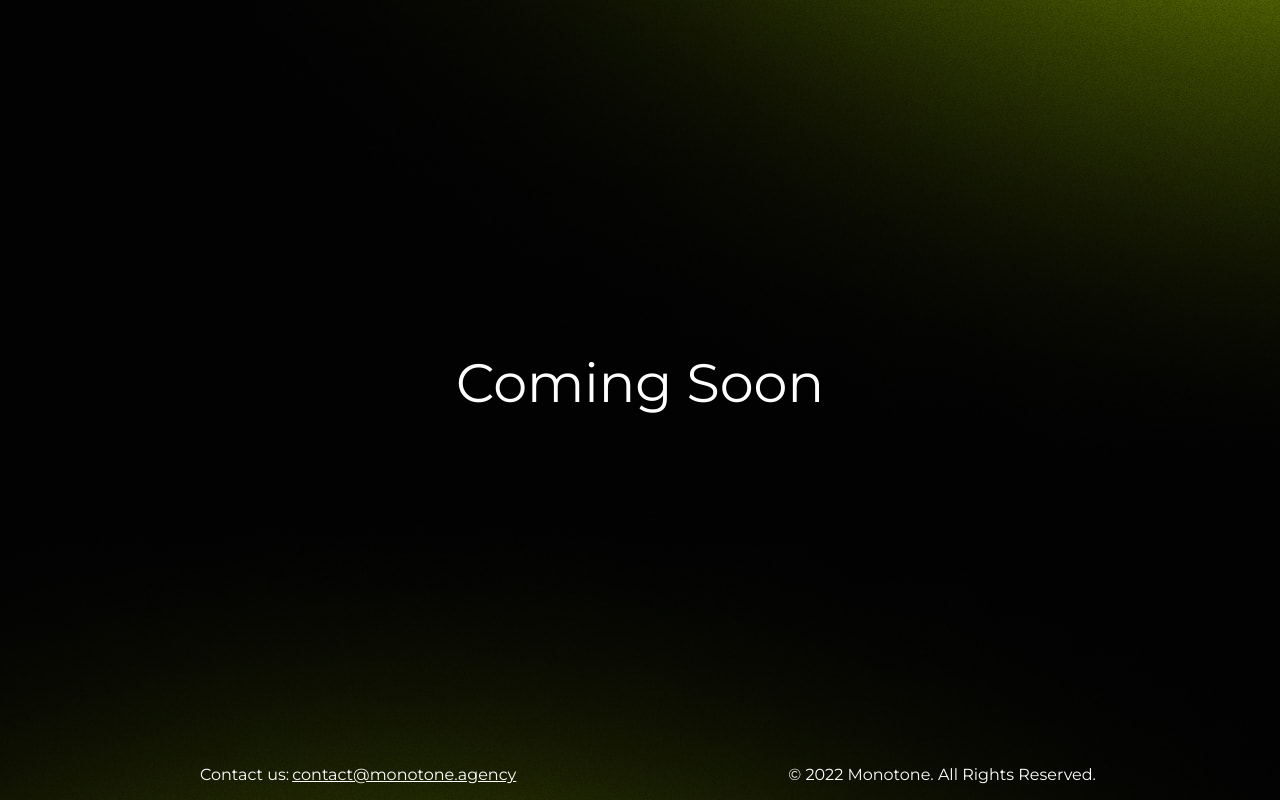
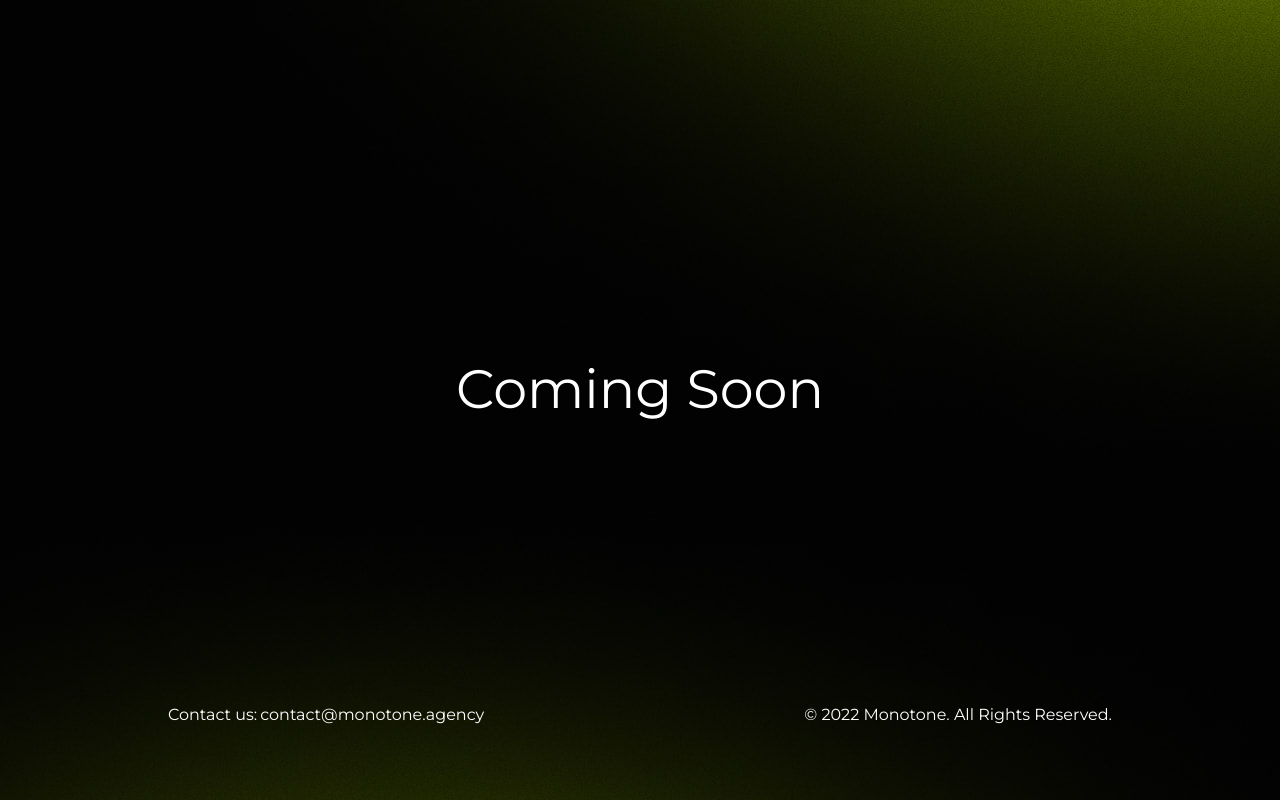
Before and after one commit to saadjamshaid/monotone-website, a Gatsby site: page / in a window 1280 px wide. Built offline with nearby package versions, Linux system fonts and the light colour scheme; Gatsby itself is replaced by a stand-in of ours.

Commit message:
flexbox updates

```diff
--- a/src/css/app.css
+++ b/src/css/app.css
@@ -3,55 +3,45 @@
 body {
   font-family: 'Montserrat', sans-serif;
   background-image: url(../images/background.jpg);
-  padding-right: 15%;
-  padding-left: 15%;
+}
+* {
+  box-sizing: border-box;
 }
 .h1 {
   font-size: clamp(24px,10vw,54px);
-  line-height: 100%;
   text-align: center;
-  font-weight: 400;
+  font-weight: lighter;
   padding-top: 40vh;
-  margin-left: 10px;
-  margin-right: 10px;
   text-align: center;
   color: white;
 }
-.whiteSpace {
+.footer {
+  color: white;
+  display: flex;
+  flex-wrap: wrap;
   white-space: nowrap;
-  position:absolute;
-  bottom:0;
-  width:70%;
 }
-.handling {
+.divider {
+  flex-grow: 1;
   display: inline-block;
-  width: 50%;
+  text-align: center;
+  padding-top: 18vw;
 }
-.propLeft {
+.contactUs {
   display: inline-block;
-  color: white;
 }
 .email{
   display: inline-block;
+  padding-left: 3px;
   color: white;
-  padding-left: 3px;
+  text-decoration: none;
 }
 .email:hover{
   text-decoration: underline;
   cursor: pointer;
 }
-.propRight {
-  display: inline-block;
-  width: 50%;
-  text-align: end;
-  color: white;
+@media (max-width: 800px) {
+  .divider {
+    flex: 100%;
+  }
 }
-@media screen and (max-width: 800px) {
- .propRight {
-   display: none;
- }
- .handling {
-   width: 100%;
-   text-align: center;
- }
-}
--- a/src/pages/index.js
+++ b/src/pages/index.js
@@ -10,12 +10,12 @@ const IndexPage = () => {
     <main>
       <title>Creative Digital Agency in the making</title>
       <h1 className="h1">Coming Soon</h1>
-      <div className="whiteSpace">
-        <div className="handling">
-          <p className="propLeft">Contact us:</p>
+      <div className="footer">
+        <div className="divider">
+          <p className="contactUs">Contact us:</p>
           <a className="email" href="mailto:contact@montone.agency">contact@monotone.agency</a>
         </div>
-        <p className="propRight">© 2022 Monotone. All Rights Reserved.</p>
+        <p className="divider">© 2022 Monotone. All Rights Reserved.</p>
       </div>
     </main>
   )
```
